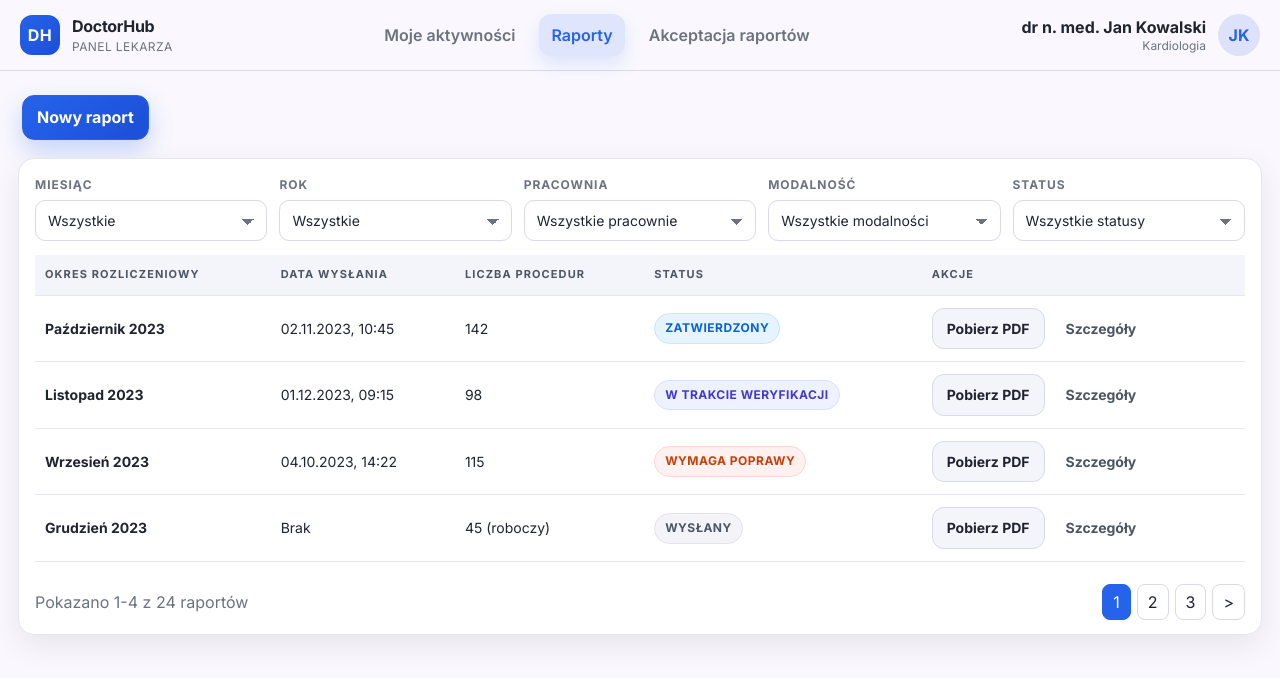
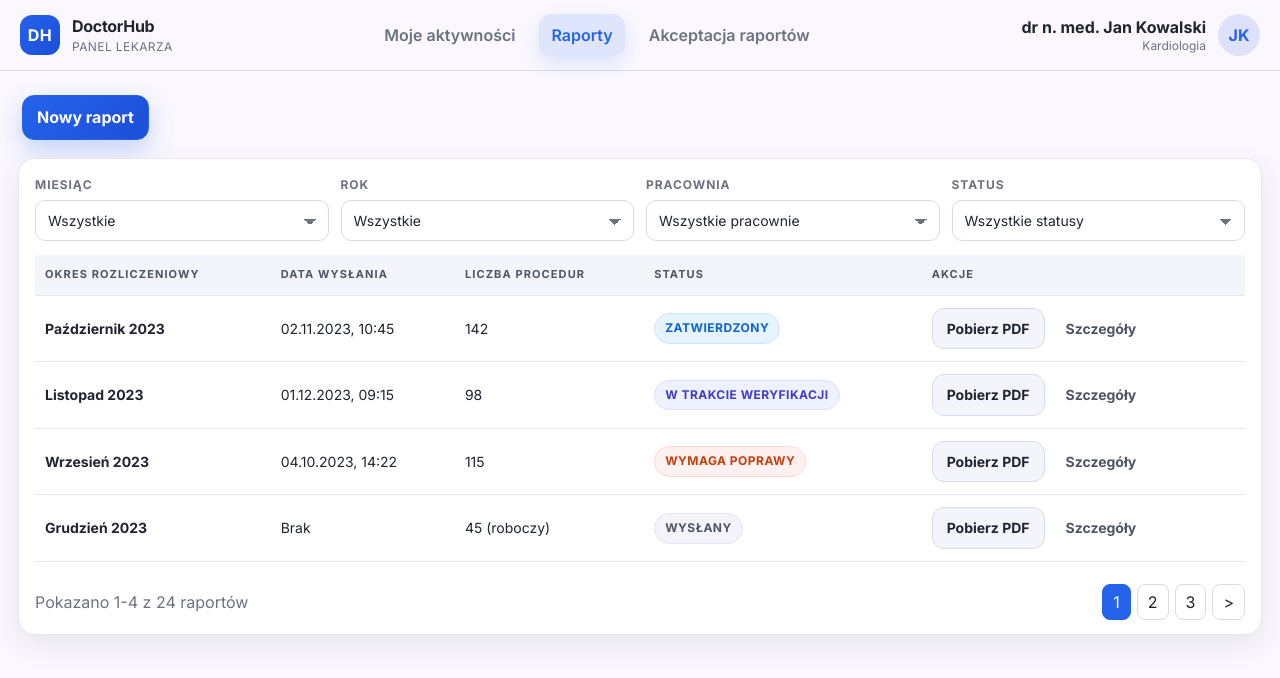
Before and after one commit to MacSlep/DoctorHub, a React (Vite) app in the folder frontend/: page /raporty in a window 1280 px wide. Shown: the top 678 px of the page. Built offline with nearby package versions, Linux system fonts and the light colour scheme.

Commit message:
Update reports page layout

```diff
--- a/frontend/src/pages/ReportsPage.jsx
+++ b/frontend/src/pages/ReportsPage.jsx
@@ -86,16 +86,6 @@ function ReportsPage() {
             </select>
           </div>
           <div className="field">
-            <span className="field__label">Modalność</span>
-            <select className="input select">
-              <option>Wszystkie modalności</option>
-              <option>TK</option>
-              <option>USG</option>
-              <option>MRI</option>
-              <option>RTG</option>
-            </select>
-          </div>
-          <div className="field">
             <span className="field__label">Status</span>
             <select className="input select">
               <option>Wszystkie statusy</option>
```
